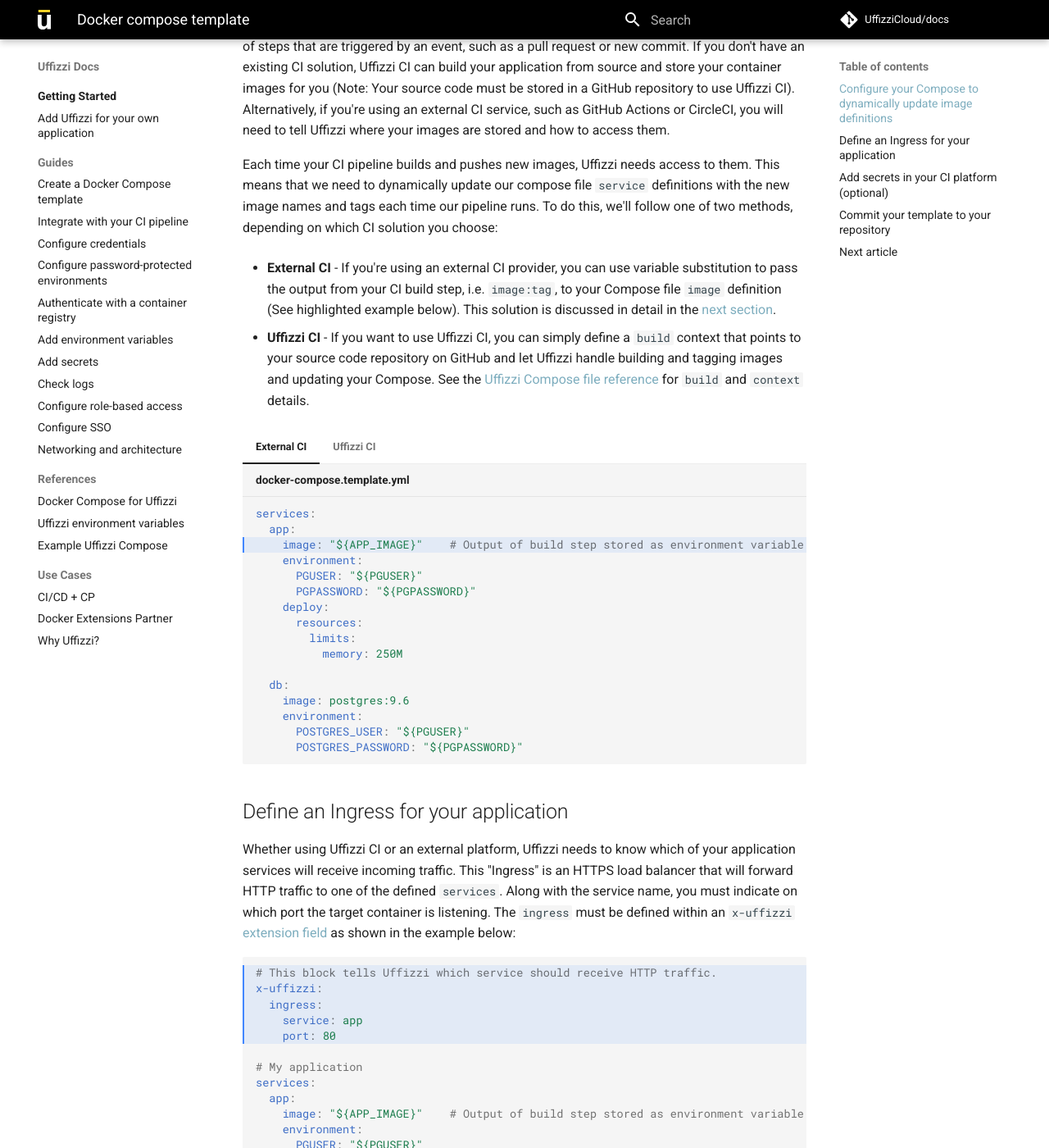
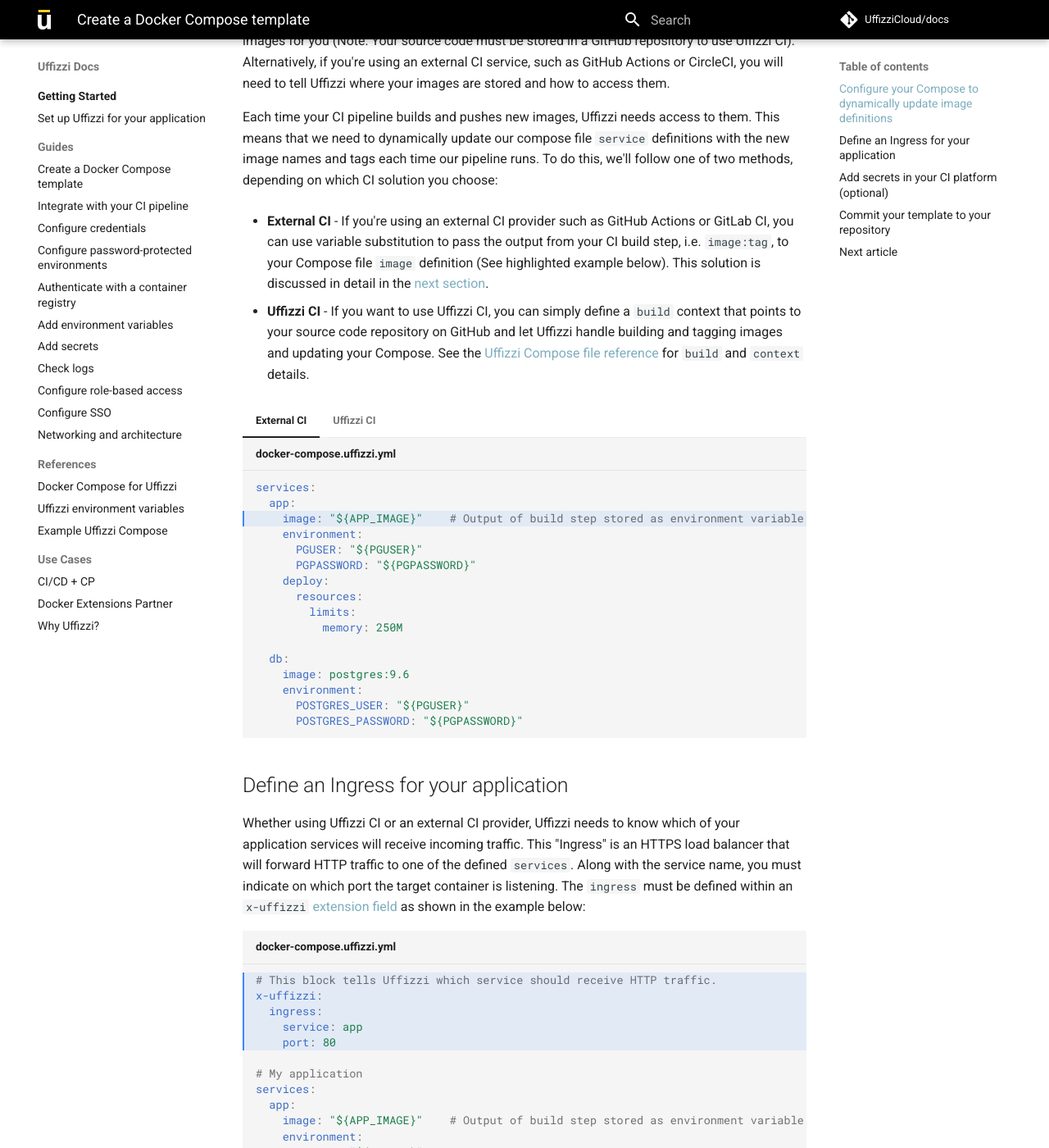
Before and after one commit to UffizziCloud/docs, an MkDocs documentation site: the page built from docs/guides/docker-compose-template.md, in a window 1280 px wide and 1400 px high, scrolled down 546 px. Shown: the whole window at 82% size. Built offline with MkDocs 1.6.1 and Material for MkDocs 9.7.7, drawn with Linux system fonts in a browser that asks for light colours; comment, search, counter and statistics services are not loaded; some of the changed text lies outside the part shown.

Commit message:
Update getting started

````diff
--- a/docs/guides/docker-compose-template.md
+++ b/docs/guides/docker-compose-template.md
@@ -12,13 +11,13 @@
 
 Each time your CI pipeline builds and pushes new images, Uffizzi needs access to them. This means that we need to dynamically update our compose file `service` definitions with the new image names and tags each time our pipeline runs. To do this, we'll follow one of two methods, depending on which CI solution you choose:
 
-- **External CI** - If you're using an external CI provider, you can use variable substitution to pass the output from your CI build step, i.e. `image:tag`, to your Compose file `image` definition (See highlighted example below). This solution is discussed in detail in the [next section](integrate-with-ci.md).
+- **External CI** - If you're using an external CI provider such as GitHub Actions or GitLab CI, you can use variable substitution to pass the output from your CI build step, i.e. `image:tag`, to your Compose file `image` definition (See highlighted example below). This solution is discussed in detail in the [next section](integrate-with-ci.md).
 
 - **Uffizzi CI** - If you want to use Uffizzi CI, you can simply define a `build` context that points to your source code repository on GitHub and let Uffizzi handle building and tagging images and updating your Compose. See the [Uffizzi Compose file reference](https://docs.uffizzi.com/references/compose-spec/#build) for `build` and `context` details.
 
 === "External CI"
 
-    ``` yaml hl_lines="3" title="docker-compose.template.yml"
+    ``` yaml hl_lines="3" title="docker-compose.uffizzi.yml"
     services:
       app:
         image: "${APP_IMAGE}"    # Output of build step stored as environment variable
@@ -39,7 +38,7 @@
 
 === "Uffizzi CI"
 
-    ``` yaml hl_lines="3-5" title="docker-compose.template.yml"
+    ``` yaml hl_lines="3-5" title="docker-compose.uffizzi.yml"
     services:
       app:
         build:
@@ -62,9 +61,9 @@
 
 ## Define an Ingress for your application
 
-Whether using Uffizzi CI or an external platform, Uffizzi needs to know which of your application services will receive incoming traffic. This "Ingress" is an HTTPS load balancer that will forward HTTP traffic to one of the defined `services`. Along with the service name, you must indicate on which port the target container is listening. The `ingress` must be defined within an `x-uffizzi` [extension field](https://docs.docker.com/compose/compose-file/compose-file-v3/#extension-fields) as shown in the example below:
+Whether using Uffizzi CI or an external CI provider, Uffizzi needs to know which of your application services will receive incoming traffic. This "Ingress" is an HTTPS load balancer that will forward HTTP traffic to one of the defined `services`. Along with the service name, you must indicate on which port the target container is listening. The `ingress` must be defined within an `x-uffizzi` [extension field](https://docs.docker.com/compose/compose-file/compose-file-v3/#extension-fields) as shown in the example below:
 
-``` yaml hl_lines="1-5"
+``` yaml hl_lines="1-5" title="docker-compose.uffizzi.yml"
 # This block tells Uffizzi which service should receive HTTP traffic.
 x-uffizzi:
   ingress:
@@ -109,7 +108,7 @@
 
 === "External CI"
 
-    ``` yaml hl_lines="20-22" title="docker-compose.template.yml"
+    ``` yaml hl_lines="20-22" title="docker-compose.uffizzi.yml"
     # This block tells Uffizzi which service should receive HTTPS traffic
     x-uffizzi:
       ingress:
@@ -136,7 +135,7 @@
 
 === "Uffizzi CI"
 
-    ``` yaml hl_lines="19-29" title="docker-compose.template.yml"
+    ``` yaml hl_lines="20-32" title="docker-compose.uffizzi.yml"
     # This block tells Uffizzi which service should receive HTTPS traffic
     x-uffizzi:
       ingress:
--- a/mkdocs.yml
+++ b/mkdocs.yml
@@ -99,7 +99,7 @@
 nav:
   - Getting Started:
     - Quickstart: index.md
-    - Add Uffizzi for your own application: add-uffizzi-to-your-own-application.md
+    - Set up Uffizzi for your application: set-up-uffizzi-for-your-application.md
   - Guides:
     - Create a Docker Compose template: docker-compose-template.md
     - Integrate with your CI pipeline: integrate-with-ci.md
````
Also changed, not shown: other parts of docs/guides/docker-compose-template.md (+1 -2 lines), docs/guides/integrate-with-ci.md (+3 -3 lines), docs/index.md (+12 -14 lines), docs/set-up-uffizzi-for-your-application.md (renamed from docs/add-uffizzi-for-your-own-application.md, +4 -1 lines), docs/assets/images/gha-bot.png (added).
